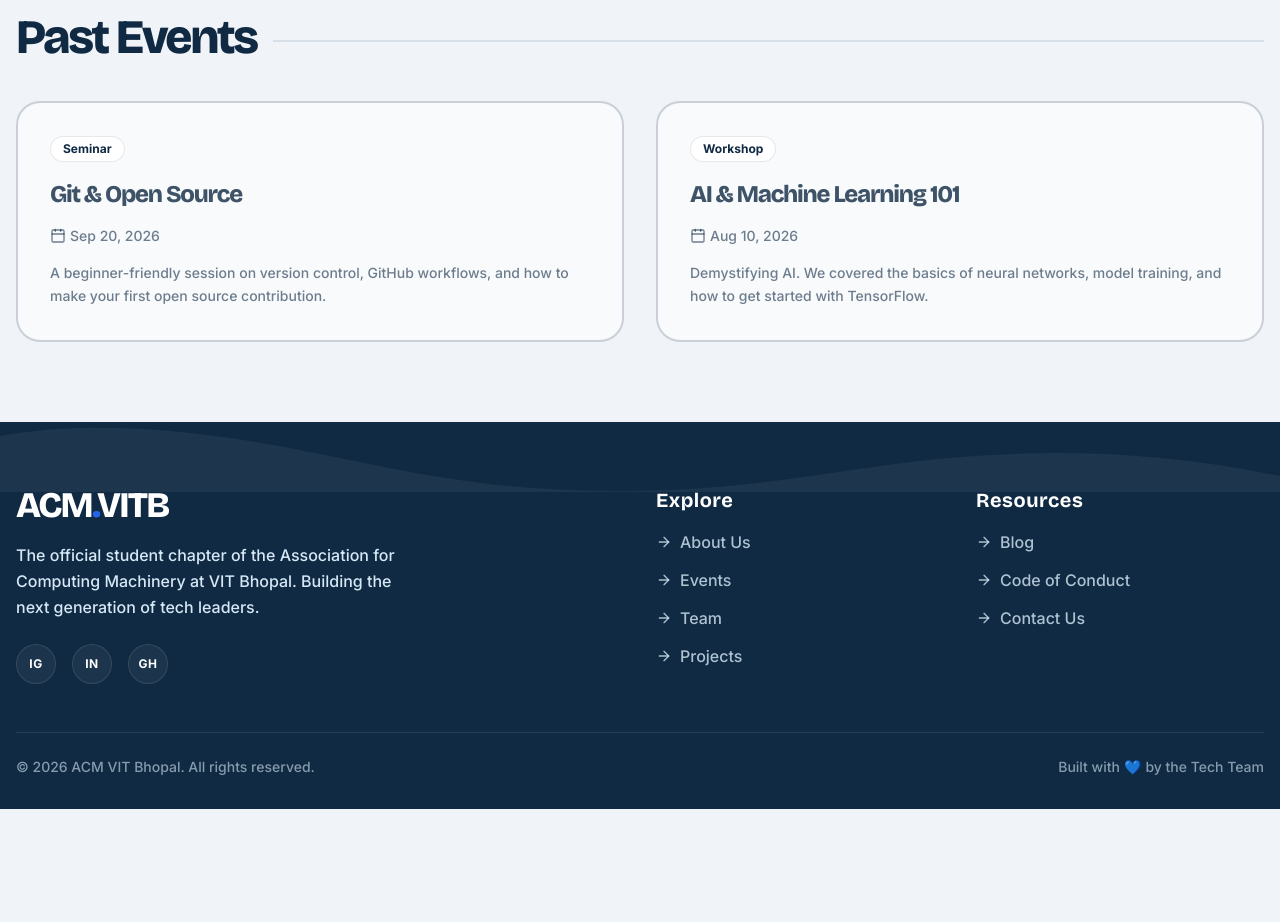
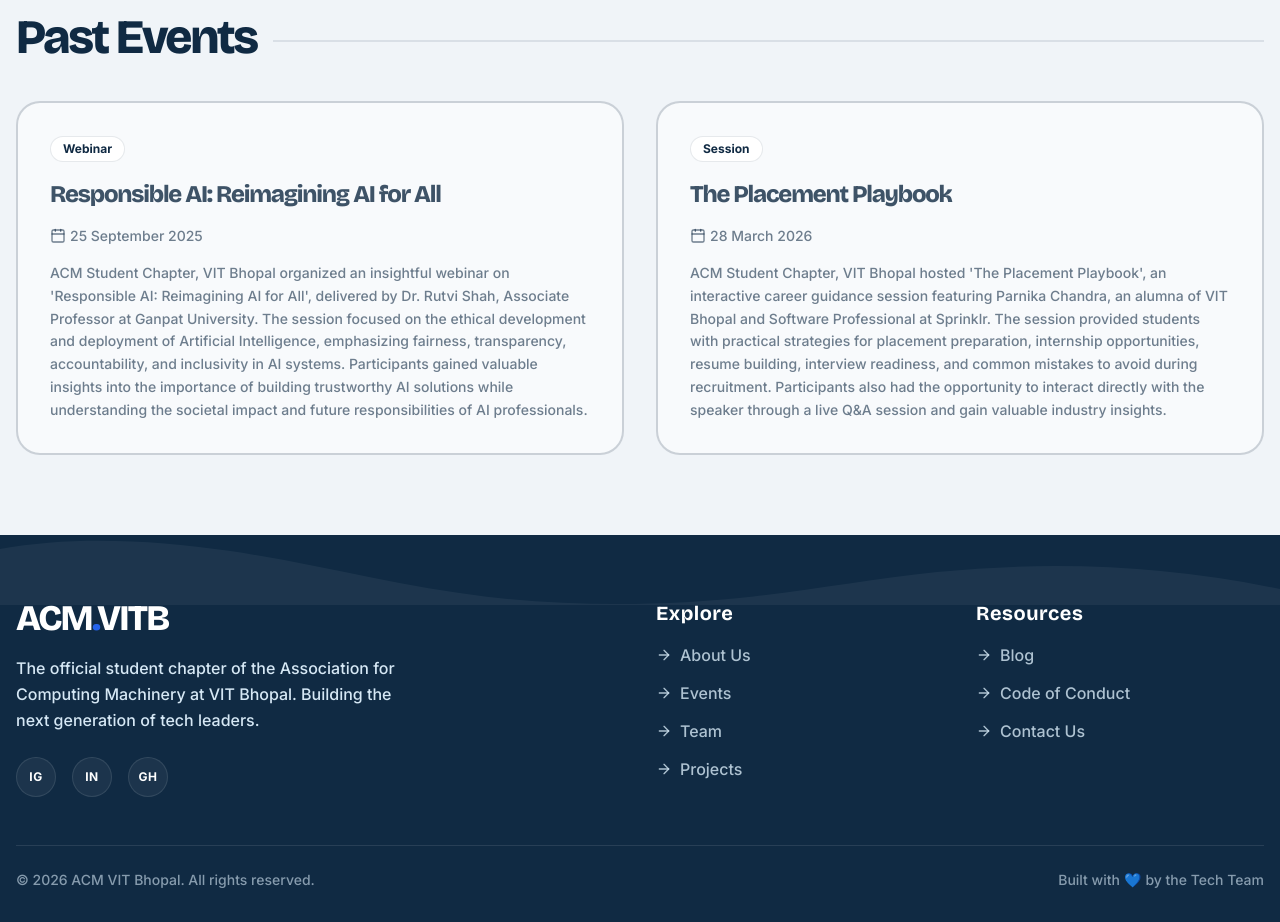
Before and after one commit to acm-vitbhopal/website, a Next.js app: page /events in a window 1280 px wide. Shown: the part 1240-2162 px from the top of the page. Before the commit the page ends 2049 px from the top, so only its background shows below. Built offline with nearby package versions, Linux system fonts and the light colour scheme.

Commit message:
Add past event details and navigation

```diff
--- a/src/app/events/page.js
+++ b/src/app/events/page.js
@@ -24,7 +24,7 @@ export default function EventsPage() {
         </div>
 
         <div className="container mx-auto px-4 text-center relative z-10">
-          <h1 className="text-6xl md:text-8xl font-black text-brand-navy mb-6 tracking-tighter">
+          <h1 className="text-5xl sm:text-6xl md:text-8xl font-black text-brand-navy mb-6 tracking-tighter">
             Our Events
           </h1>
           <p className="text-xl md:text-2xl font-bold font-inter text-brand-navy/80 max-w-2xl mx-auto">
@@ -40,7 +40,7 @@ export default function EventsPage() {
           {/* Upcoming Events */}
           <div className="mb-24">
             <div className="flex items-center gap-4 mb-10">
-              <h2 className="text-4xl md:text-5xl font-black text-brand-navy">Upcoming</h2>
+              <h2 className="text-3xl sm:text-4xl md:text-5xl font-black text-brand-navy">Upcoming</h2>
               <div className="flex-1 h-[2px] bg-brand-navy/10 mt-2"></div>
             </div>
 
@@ -52,7 +52,7 @@ export default function EventsPage() {
                       {event.category}
                     </div>
 
-                    <h3 className="text-4xl font-black mb-6 leading-tight text-brand-navy group-hover:text-brand-blue transition-colors">
+                    <h3 className="text-3xl sm:text-4xl font-black mb-6 leading-tight text-brand-navy group-hover:text-brand-blue transition-colors">
                       {event.title}
                     </h3>
 
@@ -93,13 +93,13 @@ export default function EventsPage() {
           {/* Past Events */}
           <div>
             <div className="flex items-center gap-4 mb-10">
-              <h2 className="text-4xl md:text-5xl font-black text-brand-navy">Past Events</h2>
+              <h2 className="text-3xl sm:text-4xl md:text-5xl font-black text-brand-navy">Past Events</h2>
               <div className="flex-1 h-[2px] bg-brand-navy/10 mt-2"></div>
             </div>
 
             <div className="grid grid-cols-1 md:grid-cols-2 gap-8">
               {pastEvents.map((event) => (
-                <div key={event.id} className="p-8 bg-brand-off-white rounded-3xl border-[2px] border-brand-navy/20 hover:border-brand-navy/40 transition-colors">
+                <div key={event.id} className="p-6 md:p-8 bg-brand-off-white rounded-3xl border-[2px] border-brand-navy/20 hover:border-brand-navy/40 transition-colors">
                   <div className="inline-block bg-white text-brand-navy px-3 py-1 font-bold rounded-full text-xs mb-4 border border-brand-navy/10">
                     {event.category}
                   </div>
--- a/src/constants/events.js
+++ b/src/constants/events.js
@@ -23,24 +23,43 @@ export const EVENTS_DATA = [
   },
   {
     id: "evt-3",
-    title: "Git & Open Source",
-    date: "Sep 20, 2026",
-    time: "6:00 PM",
-    location: "Virtual (Discord)",
-    description: "A beginner-friendly session on version control, GitHub workflows, and how to make your first open source contribution.",
+    title: "Responsible AI: Reimagining AI for All",
+    date: "25 September 2025",
+    time: "2:00 PM – 3:00 PM",
+    mode: "Online Webinar",
+    speaker: "Dr. Rutvi Shah, Associate Professor, Ganpat University, Gujarat",
+    description: "ACM Student Chapter, VIT Bhopal organized an insightful webinar on 'Responsible AI: Reimagining AI for All', delivered by Dr. Rutvi Shah, Associate Professor at Ganpat University. The session focused on the ethical development and deployment of Artificial Intelligence, emphasizing fairness, transparency, accountability, and inclusivity in AI systems. Participants gained valuable insights into the importance of building trustworthy AI solutions while understanding the societal impact and future responsibilities of AI professionals.",
+    summary: "ACM Student Chapter, VIT Bhopal organized an insightful webinar on 'Responsible AI: Reimagining AI for All', delivered by Dr. Rutvi Shah, Associate Professor at Ganpat University. The session focused on the ethical development and deployment of Artificial Intelligence, emphasizing fairness, transparency, accountability, and inclusivity in AI systems. Participants gained valuable insights into the importance of building trustworthy AI solutions while understanding the societal impact and future responsibilities of AI professionals.",
+    highlights: [
+      "Expert talk by Dr. Rutvi Shah",
+      "Responsible and Ethical AI Practices",
+      "Real-world AI Applications",
+      "Interactive Q&A Session",
+      "E-Certificates provided to all participants"
+    ],
     type: "Past",
-    category: "Seminar",
+    category: "Webinar",
     color: "yellow",
   },
   {
     id: "evt-4",
-    title: "AI & Machine Learning 101",
-    date: "Aug 10, 2026",
-    time: "4:00 PM",
-    location: "Seminar Hall",
-    description: "Demystifying AI. We covered the basics of neural networks, model training, and how to get started with TensorFlow.",
+    title: "The Placement Playbook",
+    date: "28 March 2026",
+    time: "2:00 PM – 3:00 PM",
+    mode: "Online Session",
+    speaker: "Parnika Chandra, VIT Bhopal (2017 Batch) | Employee at Sprinklr",
+    description: "ACM Student Chapter, VIT Bhopal hosted 'The Placement Playbook', an interactive career guidance session featuring Parnika Chandra, an alumna of VIT Bhopal and Software Professional at Sprinklr. The session provided students with practical strategies for placement preparation, internship opportunities, resume building, interview readiness, and common mistakes to avoid during recruitment. Participants also had the opportunity to interact directly with the speaker through a live Q&A session and gain valuable industry insights.",
+    summary: "ACM Student Chapter, VIT Bhopal hosted 'The Placement Playbook', an interactive career guidance session featuring Parnika Chandra, an alumna of VIT Bhopal and Software Professional at Sprinklr. The session provided students with practical strategies for placement preparation, internship opportunities, resume building, interview readiness, and common mistakes to avoid during recruitment. Participants also had the opportunity to interact directly with the speaker through a live Q&A session and gain valuable industry insights.",
+    highlights: [
+      "Career Guidance from ACM Alumna",
+      "Internship & Placement Strategies",
+      "Resume and Interview Preparation",
+      "Common Placement Mistakes to Avoid",
+      "Live Q&A Session",
+      "E-Certificates provided to all participants"
+    ],
     type: "Past",
-    category: "Workshop",
+    category: "Session",
     color: "purple",
   }
 ];
```
